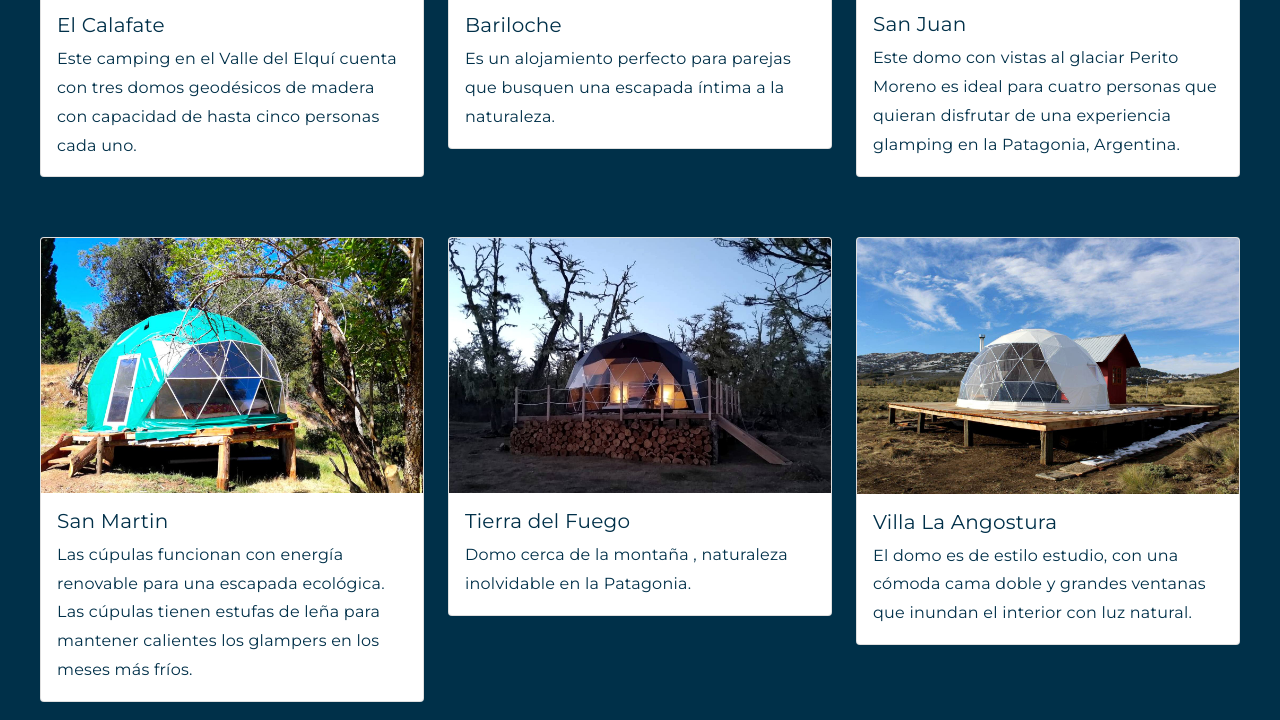
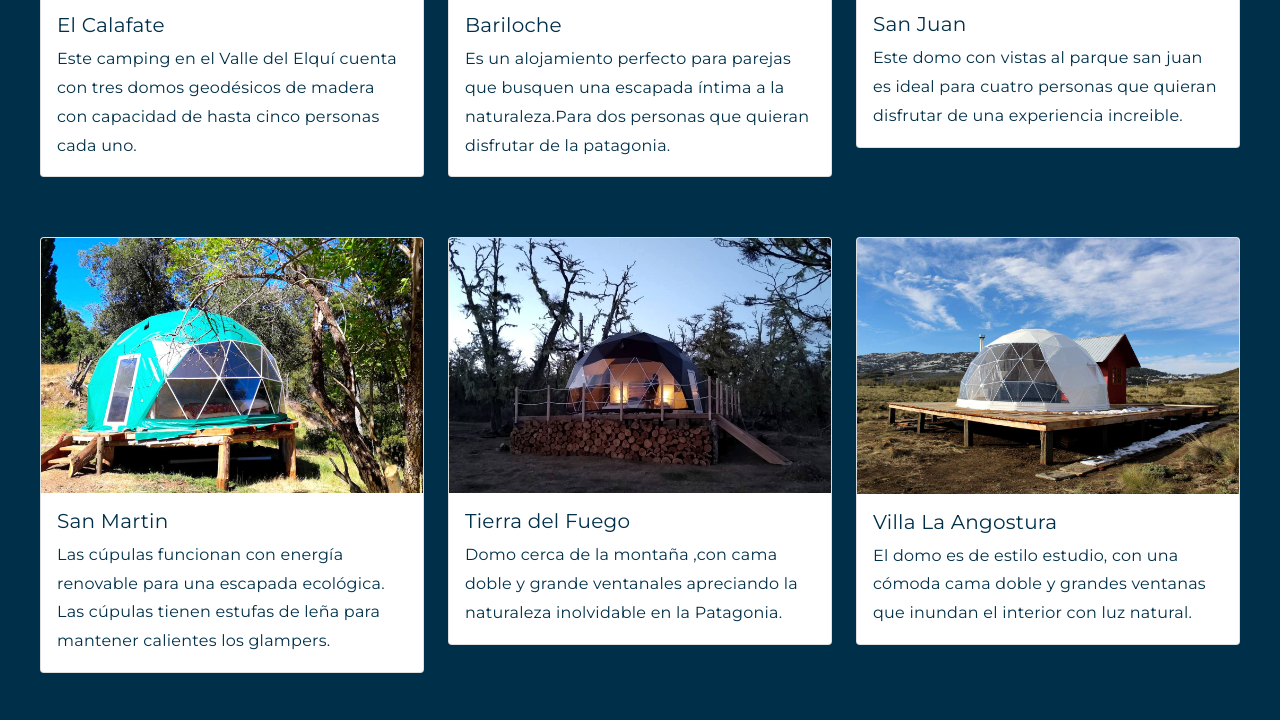
Before and after one commit to LucasCola94/Mi-repositorio, a website: page Destinos.html in a window 1280 px wide. Shown: the part 1900-2620 px from the top of the page. Drawn offline with nearby package versions, Linux system fonts and the light colour scheme.

Commit message:
Final Cuarta entrega"

```diff
--- a/Destinos.html
+++ b/Destinos.html
@@ -98,7 +98,7 @@
               <img src="Media/bariloche.jpg" class="card-img-top" alt="Glamp Bariloche">
               <div class="card-body">
                 <h5 class="card-title">Bariloche</h5>
-                <p class="card-text">Es un alojamiento perfecto para parejas que busquen una escapada íntima a la naturaleza.</p>
+                <p class="card-text">Es un alojamiento perfecto para parejas que busquen una escapada íntima a la naturaleza.Para dos personas que quieran disfrutar de la patagonia.</p>
               </div>
             </div>
           </div>
@@ -107,7 +107,7 @@
               <img src="Media/sanjuan.jpg" class="card-img-top" alt="Glamp San juan">
               <div class="card-body">
                 <h5 class="card-title">San Juan</h5>
-                <p class="card-text">Este domo con vistas al glaciar Perito Moreno es ideal para cuatro personas que quieran disfrutar de una experiencia glamping en la Patagonia, Argentina. </p>
+                <p class="card-text">Este domo con vistas al parque san juan es ideal para cuatro personas que quieran disfrutar de una experiencia increible. </p>
               </div>
             </div>
           </div>
@@ -119,7 +119,7 @@
                 <img src="Media/sma.jpg" class="card-img-top" alt=" Glamp sma">
                 <div class="card-body">
                   <h5 class="card-title">San Martin</h5>
-                  <p class="card-text">Las cúpulas funcionan con energía renovable para una escapada ecológica. Las cúpulas tienen estufas de leña para mantener calientes los glampers en los meses más fríos.</p>
+                  <p class="card-text">Las cúpulas funcionan con energía renovable para una escapada ecológica. Las cúpulas tienen estufas de leña para mantener calientes los glampers.</p>
                 </div>
               </div>
             </div>
@@ -128,7 +128,7 @@
                 <img src="Media/tierradelfuego.jpg" class="card-img-top" alt="Glamp tierradelfuego">
                 <div class="card-body">
                   <h5 class="card-title">Tierra del Fuego</h5>
-                  <p class="card-text"> Domo cerca de la montaña , naturaleza inolvidable en la Patagonia.</p>
+                  <p class="card-text"> Domo cerca de la montaña ,con cama doble y grande ventanales apreciando la  naturaleza inolvidable en la Patagonia.</p>
                 </div>
               </div>
             </div>
```
